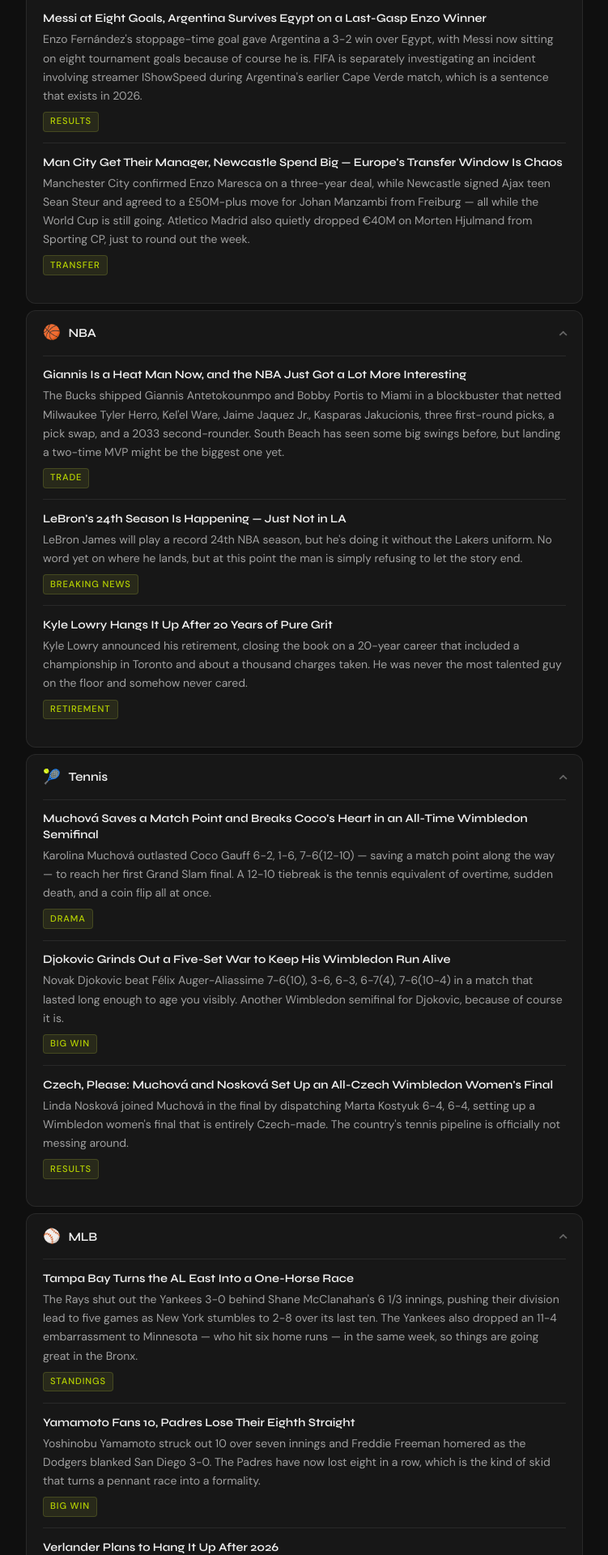
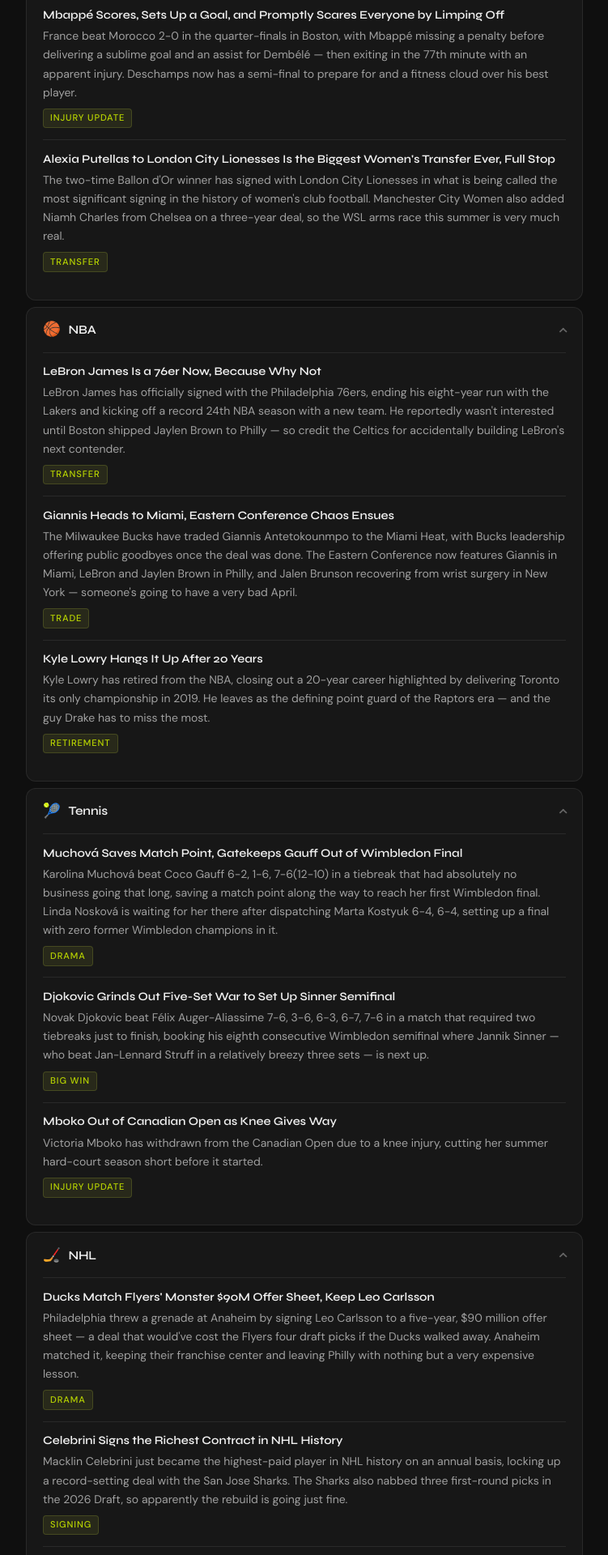
Before and after one commit to hbz4cf/sports-digest, a React (Vite) app: page / in a window 1280 px wide. Shown: the part 540-2460 px from the top of the page at 81% size, without its empty margins (264-1015 px from the left). Built offline with nearby package versions, Linux system fonts and the light colour scheme.

Commit message:
tighter writing, stricter recency

```diff
--- a/public/digest.json
+++ b/public/digest.json
@@ -1,23 +1,23 @@
 {
-  "generatedAt": "2026-07-30T12:01:24.636Z",
-  "intro": "Giannis is a Heat, and the NBA is a completely different league now. Meanwhile, Muchová saved a match point and broke Coco Gauff's heart in one of the best Wimbledon semifinals ever played.",
+  "generatedAt": "2026-07-30T12:07:15.200Z",
+  "intro": "LeBron James is a 76er now, and yes, that actually happened. Meanwhile, Messi is out here dismantling World Cup competition one country at a time — ask Egypt how that went.",
   "sections": [
     {
       "sport": "Soccer",
       "stories": [
         {
-          "headline": "Mbappé Misses a Pen, Scores a Goal, France Doesn't Care — Semis Bound",
-          "body": "France beat Morocco 2-0 in Boston, with Mbappé shaking off a first-half penalty miss to score and set up Dembélé's goal. Les Bleus are in the World Cup semifinals and apparently unbothered by small setbacks.",
+          "headline": "Messi Is Breaking the World Cup and Egypt Found Out the Hard Way",
+          "body": "Argentina trailed Egypt 2-0 before Messi scored his eighth goal of the tournament and Enzo Fernández buried a stoppage-time winner to complete the 3-2 comeback. Messi has now scored in nine consecutive World Cup matches for Argentina and leads the Golden Boot race — at this point it's less a tournament and more a highlight reel.",
           "tag": "Big Win"
         },
         {
-          "headline": "Messi at Eight Goals, Argentina Survives Egypt on a Last-Gasp Enzo Winner",
-          "body": "Enzo Fernández's stoppage-time goal gave Argentina a 3-2 win over Egypt, with Messi now sitting on eight tournament goals because of course he is. FIFA is separately investigating an incident involving streamer IShowSpeed during Argentina's earlier Cape Verde match, which is a sentence that exists in 2026.",
-          "tag": "Results"
+          "headline": "Mbappé Scores, Sets Up a Goal, and Promptly Scares Everyone by Limping Off",
+          "body": "France beat Morocco 2-0 in the quarter-finals in Boston, with Mbappé missing a penalty before delivering a sublime goal and an assist for Dembélé — then exiting in the 77th minute with an apparent injury. Deschamps now has a semi-final to prepare for and a fitness cloud over his best player.",
+          "tag": "Injury Update"
         },
         {
-          "headline": "Man City Get Their Manager, Newcastle Spend Big — Europe's Transfer Window Is Chaos",
-          "body": "Manchester City confirmed Enzo Maresca on a three-year deal, while Newcastle signed Ajax teen Sean Steur and agreed to a £50M-plus move for Johan Manzambi from Freiburg — all while the World Cup is still going. Atletico Madrid also quietly dropped €40M on Morten Hjulmand from Sporting CP, just to round out the week.",
+          "headline": "Alexia Putellas to London City Lionesses Is the Biggest Women's Transfer Ever, Full Stop",
+          "body": "The two-time Ballon d'Or winner has signed with London City Lionesses in what is being called the most significant signing in the history of women's club football. Manchester City Women also added Niamh Charles from Chelsea on a three-year deal, so the WSL arms race this summer is very much real.",
           "tag": "Transfer"
         }
       ]
@@ -26,18 +26,18 @@
       "sport": "NBA",
       "stories": [
         {
-          "headline": "Giannis Is a Heat Man Now, and the NBA Just Got a Lot More Interesting",
-          "body": "The Bucks shipped Giannis Antetokounmpo and Bobby Portis to Miami in a blockbuster that netted Milwaukee Tyler Herro, Kel'el Ware, Jaime Jaquez Jr., Kasparas Jakucionis, three first-round picks, a pick swap, and a 2033 second-rounder. South Beach has seen some big swings before, but landing a two-time MVP might be the biggest one yet.",
+          "headline": "LeBron James Is a 76er Now, Because Why Not",
+          "body": "LeBron James has officially signed with the Philadelphia 76ers, ending his eight-year run with the Lakers and kicking off a record 24th NBA season with a new team. He reportedly wasn't interested until Boston shipped Jaylen Brown to Philly — so credit the Celtics for accidentally building LeBron's next contender.",
+          "tag": "Transfer"
+        },
+        {
+          "headline": "Giannis Heads to Miami, Eastern Conference Chaos Ensues",
+          "body": "The Milwaukee Bucks have traded Giannis Antetokounmpo to the Miami Heat, with Bucks leadership offering public goodbyes once the deal was done. The Eastern Conference now features Giannis in Miami, LeBron and Jaylen Brown in Philly, and Jalen Brunson recovering from wrist surgery in New York — someone's going to have a very bad April.",
           "tag": "Trade"
         },
         {
-          "headline": "LeBron's 24th Season Is Happening — Just Not in LA",
-          "body": "LeBron James will play a record 24th NBA season, but he's doing it without the Lakers uniform. No word yet on where he lands, but at this point the man is simply refusing to let the story end.",
-          "tag": "Breaking News"
-        },
-        {
-          "headline": "Kyle Lowry Hangs It Up After 20 Years of Pure Grit",
-          "body": "Kyle Lowry announced his retirement, closing the book on a 20-year career that included a championship in Toronto and about a thousand charges taken. He was never the most talented guy on the floor and somehow never cared.",
+          "headline": "Kyle Lowry Hangs It Up After 20 Years",
+          "body": "Kyle Lowry has retired from the NBA, closing out a 20-year career highlighted by delivering Toronto its only championship in 2019. He leaves as the defining point guard of the Raptors era — and the guy Drake has to miss the most.",
           "tag": "Retirement"
         }
       ]
@@ -46,19 +46,59 @@
       "sport": "Tennis",
       "stories": [
         {
-          "headline": "Muchová Saves a Match Point and Breaks Coco's Heart in an All-Time Wimbledon Semifinal",
-          "body": "Karolina Muchová outlasted Coco Gauff 6-2, 1-6, 7-6(12-10) — saving a match point along the way — to reach her first Grand Slam final. A 12-10 tiebreak is the tennis equivalent of overtime, sudden death, and a coin flip all at once.",
+          "headline": "Muchová Saves Match Point, Gatekeeps Gauff Out of Wimbledon Final",
+          "body": "Karolina Muchová beat Coco Gauff 6-2, 1-6, 7-6(12-10) in a tiebreak that had absolutely no business going that long, saving a match point along the way to reach her first Wimbledon final. Linda Nosková is waiting for her there after dispatching Marta Kostyuk 6-4, 6-4, setting up a final with zero former Wimbledon champions in it.",
           "tag": "Drama"
         },
         {
-          "headline": "Djokovic Grinds Out a Five-Set War to Keep His Wimbledon Run Alive",
-          "body": "Novak Djokovic beat Félix Auger-Aliassime 7-6(10), 3-6, 6-3, 6-7(4), 7-6(10-4) in a match that lasted long enough to age you visibly. Another Wimbledon semifinal for Djokovic, because of course it is.",
+          "headline": "Djokovic Grinds Out Five-Set War to Set Up Sinner Semifinal",
+          "body": "Novak Djokovic beat Félix Auger-Aliassime 7-6, 3-6, 6-3, 6-7, 7-6 in a match that required two tiebreaks just to finish, booking his eighth consecutive Wimbledon semifinal where Jannik Sinner — who beat Jan-Lennard Struff in a relatively breezy three sets — is next up.",
           "tag": "Big Win"
         },
         {
-          "headline": "Czech, Please: Muchová and Nosková Set Up an All-Czech Wimbledon Women's Final",
-          "body": "Linda Nosková joined Muchová in the final by dispatching Marta Kostyuk 6-4, 6-4, setting up a Wimbledon women's final that is entirely Czech-made. The country's tennis pipeline is officially not messing around.",
-          "tag": "Results"
+          "headline": "Mboko Out of Canadian Open as Knee Gives Way",
+          "body": "Victoria Mboko has withdrawn from the Canadian Open due to a knee injury, cutting her summer hard-court season short before it started.",
+          "tag": "Injury Update"
+        }
+      ]
+    },
+    {
+      "sport": "NHL",
+      "stories": [
+        {
+          "headline": "Ducks Match Flyers' Monster $90M Offer Sheet, Keep Leo Carlsson",
+          "body": "Philadelphia threw a grenade at Anaheim by signing Leo Carlsson to a five-year, $90 million offer sheet — a deal that would've cost the Flyers four draft picks if the Ducks walked away. Anaheim matched it, keeping their franchise center and leaving Philly with nothing but a very expensive lesson.",
+          "tag": "Drama"
+        },
+        {
+          "headline": "Celebrini Signs the Richest Contract in NHL History",
+          "body": "Macklin Celebrini just became the highest-paid player in NHL history on an annual basis, locking up a record-setting deal with the San Jose Sharks. The Sharks also nabbed three first-round picks in the 2026 Draft, so apparently the rebuild is going just fine.",
+          "tag": "Signing"
+        },
+        {
+          "headline": "Bobrovsky Bolts to Toronto, Leafs Finally Have a Goalie",
+          "body": "Sergei Bobrovsky left Florida after three straight Stanley Cup Final runs and signed a $21 million deal with the Toronto Maple Leafs, giving them the proven playoff netminder they've been desperately searching for. The Panthers responded by trading for Jacob Markstrom within days, because panicking efficiently is still a skill.",
+          "tag": "Transfer"
+        }
+      ]
+    },
+    {
+      "sport": "NFL",
+      "stories": [
+        {
+          "headline": "Brissett Gets Paid: Cardinals Lock Up Their QB at $15.5 Million",
+          "body": "Jacoby Brissett ended his offseason contract standoff with Arizona, signing a one-year deal worth $15.5 million that can climb to $21 million with incentives. He's the guy in the desert — at least for now.",
+          "tag": "Contract"
+        },
+        {
+          "headline": "Shanahan Still Sidelined as 49ers Camp Opens Without Their Head Coach",
+          "body": "Kyle Shanahan missed the start of San Francisco's training camp while recovering from injuries sustained in a car accident earlier this month. Not exactly the vibe you want heading into a season with Super Bowl expectations.",
+          "tag": "Injury Update"
+        },
+        {
+          "headline": "Lions CB Terrion Arnold Hit With $1 Million Bond in Kidnapping and Assault Case",
+          "body": "A Florida judge set a $1 million bond for Detroit cornerback Terrion Arnold after charges stemming from a kidnapping and assault case. The Lions are going to have a lot more to worry about than pass coverage this summer.",
+          "tag": "Drama"
         }
       ]
     },
@@ -66,19 +106,39 @@
       "sport": "MLB",
       "stories": [
         {
-          "headline": "Tampa Bay Turns the AL East Into a One-Horse Race",
-          "body": "The Rays shut out the Yankees 3-0 behind Shane McClanahan's 6 1/3 innings, pushing their division lead to five games as New York stumbles to 2-8 over its last ten. The Yankees also dropped an 11-4 embarrassment to Minnesota — who hit six home runs — in the same week, so things are going great in the Bronx.",
+          "headline": "Rays Shut Out Yankees Again, Now Own a Five-Game Cushion in the AL East",
+          "body": "Tampa Bay blanked New York 3-0 on Wednesday to push their AL East lead to five games, with the Rays sitting at 53-36 on the season. The Yankees are 50-41 and running out of room to breathe.",
           "tag": "Standings"
         },
         {
-          "headline": "Yamamoto Fans 10, Padres Lose Their Eighth Straight",
-          "body": "Yoshinobu Yamamoto struck out 10 over seven innings and Freddie Freeman homered as the Dodgers blanked San Diego 3-0. The Padres have now lost eight in a row, which is the kind of skid that turns a pennant race into a formality.",
-          "tag": "Big Win"
+          "headline": "Trout's Back and Already Hitting Bombs, Because Of Course He Is",
+          "body": "Mike Trout came off the IL this week and immediately hit a two-run homer in his return. Meanwhile, Byron Buxton landed on the 10-day IL with a hip injury, because the baseball gods must maintain balance.",
+          "tag": "Injury Update"
         },
         {
-          "headline": "Verlander Plans to Hang It Up After 2026",
-          "body": "Justin Verlander has told The Athletic he intends to retire at the end of this season, closing the book on one of the most decorated careers in modern pitching history.",
-          "tag": "Breaking News"
+          "headline": "Ohtani Hits 300 Home Runs, Crow-Armstrong Makes History — Just Another Week in MLB",
+          "body": "Shohei Ohtani reached 300 career home runs this week while Pete Crow-Armstrong became the first 20/20 player in MLB this season. Justin Verlander also announced he's retiring after 2026, so the milestone energy was running high.",
+          "tag": "Milestones"
+        }
+      ]
+    },
+    {
+      "sport": "F1",
+      "stories": [
+        {
+          "headline": "Norris Finally Breaks Through in Hungary While Antonelli Somehow Extends His Lead Anyway",
+          "body": "Lando Norris took McLaren's first win of the season at the Hungarian GP, holding off Verstappen and Antonelli for the top step. Antonelli finished third but still extended his championship lead — because of course he did.",
+          "tag": "Results"
+        },
+        {
+          "headline": "Leclerc's Silverstone Win Was Great, But the Chaos Around It Won't Quit",
+          "body": "Charles Leclerc ended a nearly two-year win drought at the British GP, but the race finished under a safety car in scenes everyone's still arguing about, while Antonelli was hit with a controversial penalty after starting from pole and limping home in P16. Juan Pablo Montoya is now publicly demanding rule changes, which tells you everything about the temperature in the paddock.",
+          "tag": "Drama"
+        },
+        {
+          "headline": "Horner's Back in the Paddock and Already Talking About a Return",
+          "body": "Christian Horner made his first appearance inside the F1 paddock since being sacked as Red Bull team boss, saying any full comeback hinges on whether he can be a winner again. He's also writing a memoir about his 20 years at Red Bull, so the quiet exit is officially off the table.",
+          "tag": "Drama"
         }
       ]
     },
@@ -86,79 +146,19 @@
       "sport": "Golf",
       "stories": [
         {
-          "headline": "21-Year-Old Jackson Koivun Beats Scheffler by Three to Win the 3M Open",
-          "body": "Jackson Koivun shot a tournament-record 25-under 259 at the 3M Open to claim his first PGA Tour title, leaving world number one Scottie Scheffler three shots back. Not a bad way to announce yourself.",
+          "headline": "21-Year-Old Jackson Koivun Torches TPC Twin Cities, Beats Scheffler by Three",
+          "body": "Jackson Koivun shot a tournament-record 25-under 259 to claim his first PGA Tour title at the 3M Open, pocketing $1,584,000 and leaving world No. 1 Scottie Scheffler in second place — again. At 21, Koivun just became the most interesting name in golf overnight.",
           "tag": "Big Win"
         },
         {
-          "headline": "Chris Gotterup Makes It Three: Wins John Deere Classic at 20-Under",
-          "body": "Chris Gotterup took the John Deere Classic at 20-under, edging Max Homa by a shot for his third PGA Tour win of the season. Three wins before August is the kind of form that gets people talking.",
-          "tag": "Big Win"
-        },
-        {
-          "headline": "Haeran Ryu Wins KPMG Women's PGA Championship After Starting 10 Shots Back",
-          "body": "Haeran Ryu claimed her first major at the KPMG Women's PGA Championship, overcoming a 10-shot deficit after the opening round to get it done. Coming from 10 back to win a major is not something that happens very often.",
-          "tag": "Big Win"
-        }
-      ]
-    },
-    {
-      "sport": "NFL",
-      "stories": [
-        {
-          "headline": "Lions DB Terrion Arnold Hits Free Agency While Facing $1M Bond in Kidnapping Case",
-          "body": "Cornerback Terrion Arnold cleared waivers and is now a free agent after the Lions moved on amid his ongoing Florida kidnapping and assault case, where he's been hit with a $1 million bond. Rough week to be on the open market.",
+          "headline": "Scheffler Is Everywhere and Winning Nowhere: The Runner-Up Season Continues",
+          "body": "Scottie Scheffler has now finished second at both the Travelers Championship — where Viktor Hovland beat him in a Monday playoff — and the 3M Open, adding to a season full of near-misses despite holding the world No. 1 ranking. He's the best player in the world who keeps letting someone else grab the trophy.",
           "tag": "Drama"
         },
         {
-          "headline": "Jets Sign Nahshon Wright, Desperately Trying to Forget That Historically Terrible 2025 Defense",
-          "body": "New York added cornerback Nahshon Wright, who racked up eight takeaways last season, as the Jets look to rebuild a defense that somehow went the entire 2025 season without an interception. The bar is low, Nahshon — clear it.",
-          "tag": "Roster Move"
-        },
-        {
-          "headline": "Vikings Lock In New Front Office as QB Battle Heats Up at Camp",
-          "body": "New GM Nolan Teasley finalized his staff by poaching assistant GMs Trent Kirchner from Seattle and Andrew Healy from Cleveland, while coach Kevin O'Connell is already trying to manage the optics of an open quarterback competition. Lots of new faces in Minnesota, zero settled answers.",
-          "tag": "Roster Move"
-        }
-      ]
-    },
-    {
-      "sport": "F1",
-      "stories": [
-        {
-          "headline": "Leclerc Steals Silverstone, Ferrari Is Very Much Back",
-          "body": "Charles Leclerc took the win at the British Grand Prix after a late safety car bunched the field, giving Ferrari their second victory in three races. Fred Vasseur is busy downplaying the title talk, which is exactly what you do when the title talk is very real.",
-          "tag": "Big Win"
-        },
-        {
-          "headline": "Antonelli's Championship Lead Evaporates at the Worst Possible Time",
-          "body": "Kimi Antonelli came into Silverstone with a sprint race win and a points lead, then left with neither after a disastrous main race dropped him out of the scoring entirely. Mercedes now heads into the Belgian GP under serious standings pressure with their engine upgrade still in the mail.",
-          "tag": "Drama"
-        },
-        {
-          "headline": "Horner's Back in the Paddock and Already Talking His Way Into Headlines",
-          "body": "Christian Horner made his first paddock appearance since departing Red Bull, telling Reuters a full return hinges on whether he can be a winner again. Subtle.",
-          "tag": "Drama"
-        }
-      ]
-    },
-    {
-      "sport": "NHL",
-      "stories": [
-        {
-          "headline": "Flyers Throw $90M at Leo Carlsson, Ducks Say 'Nope'",
-          "body": "Philadelphia hit Anaheim with a massive 5-year, $90 million offer sheet for center Leo Carlsson, and the Ducks matched it without blinking. The Flyers walked away empty-handed, which is a very Flyers way to spend a summer.",
-          "tag": "Drama"
-        },
-        {
-          "headline": "Gavin McKenna Goes No. 1 to Toronto — Penn State to the Big Stage",
-          "body": "The Maple Leafs used the top pick in the 2026 NHL Draft on Penn State left wing Gavin McKenna, making him the most famous Nittany Lion since forever. No pressure in the most scrutinized hockey market on earth.",
-          "tag": "Draft"
-        },
-        {
-          "headline": "Hischier Gets Paid, Bedard Gets Surgery — Devils Win the Week, Blackhawks Don't",
-          "body": "New Jersey locked up captain Nico Hischier on a 5-year, $58.5 million extension, a clean win for a team building toward something real. Meanwhile, Connor Bedard is heading into left shoulder surgery and will miss the start of the season, which is a brutal way to kick off year three.",
-          "tag": "Injury Update"
+          "headline": "Haeran Ryu Storms from 10 Back to Steal KPMG Women's PGA from Nelly Korda",
+          "body": "Haeran Ryu switched putters mid-tournament at Hazeltine and erased a 10-shot first-round deficit to claim her first major title at the KPMG Women's PGA Championship. Korda, still searching for another major, is now off to a rocky start at the Evian Championship as well.",
+          "tag": "Results"
         }
       ]
     },
@@ -166,19 +166,19 @@
       "sport": "College Sports",
       "stories": [
         {
-          "headline": "Sorsby Saga: NCAA Opens Inquiry Into Cincinnati After QB's Wild Legal Detour",
-          "body": "Cincinnati QB Brendan Sorsby won a temporary injunction, dropped his lawsuit, and now has the NCAA sniffing around his program — all in one week. Texas Tech is accused of tampering by contacting Sorsby mid-season, which is apparently how we do things now.",
+          "headline": "NCAA Blows Up the Redshirt Era: Five Years to Play Five, No More Loopholes",
+          "body": "The NCAA officially replaced its tangled redshirt-and-waiver system with a clean five-seasons-in-five-years model, with the eligibility clock starting at first full-time enrollment or the year after a player turns 19. The goal is fewer 26-year-olds on college rosters — which, fair enough, probably should have happened before COVID made it a crisis.",
+          "tag": "Rule Change"
+        },
+        {
+          "headline": "Texas Tech's Brendan Sorsby Gets His Eligibility Back, Drops NCAA Lawsuit, and Won't Be Going to the NFL Supplemental Draft",
+          "body": "Sorsby sued the NCAA over a gambling-related eligibility ban, got a court injunction reinstating him for the 2026 season, then dropped the lawsuit entirely — all while the NFL quietly decided not to hold a supplemental draft anyway. A wild few weeks that somehow ended with him exactly where he started: a college quarterback.",
           "tag": "Drama"
         },
         {
-          "headline": "Ohio State Is Hoarding Five-Stars Again: Moss, Fakatou, and Harrison All In",
-          "body": "Ohio State landed five-star OT Caden Moss, five-star DL Marcus Fakatou, and legacy WR Jett Harrison in a recruiting week that was frankly unfair to everyone else. Oregon managed to sneak in a five-star WR commit in Sabb, so at least one other school got something nice.",
-          "tag": "Recruiting"
-        },
-        {
-          "headline": "Oklahoma Wins First Baseball Title Since 1994, Routs North Carolina",
-          "body": "Oklahoma demolished North Carolina to claim the college baseball national championship, ending a 32-year title drought for the Sooners. Somewhere in Norman, a very patient fan base is having a very good week.",
-          "tag": "Big Win"
+          "headline": "Ohio State and Notre Dame Are Putting Corporate Logos on Their Jerseys for a Combined $37 Million a Year",
+          "body": "Ohio State inked a jersey patch deal with JPMorgan Chase worth roughly $17 million annually, while Notre Dame went one better with a SoFi patch deal at around $20 million per year. College football's \"amateur\" era is doing just fine, thanks.",
+          "tag": "Business"
         }
       ]
     }
--- a/scripts/generate.js
+++ b/scripts/generate.js
@@ -36,11 +36,11 @@
       "Authorization": `Bearer ${apiKey}`,
     },
     body: JSON.stringify({
-      model: "sonar",
+      model: "sonar-pro",
       messages: [
         {
           role: "system",
-          content: `You are a sports news researcher. Today is ${today}. Report ONLY news from the last 7 days. If a tournament ended more than 7 days ago, skip it entirely. Focus on what is actively happening right now. Be specific with scores, names and facts. Do not make anything up.`
+          content: `You are a sports news researcher. Today is ${today}. Only report news published on or after ${new Date(Date.now() - 7 * 24 * 60 * 60 * 1000).toLocaleDateString("en-US", {month:"long",day:"numeric",year:"numeric"})}. Anything older than that must be ignored completely. Be specific with scores, names and facts. Do not make anything up.`
         },
         {
           role: "user",
```
